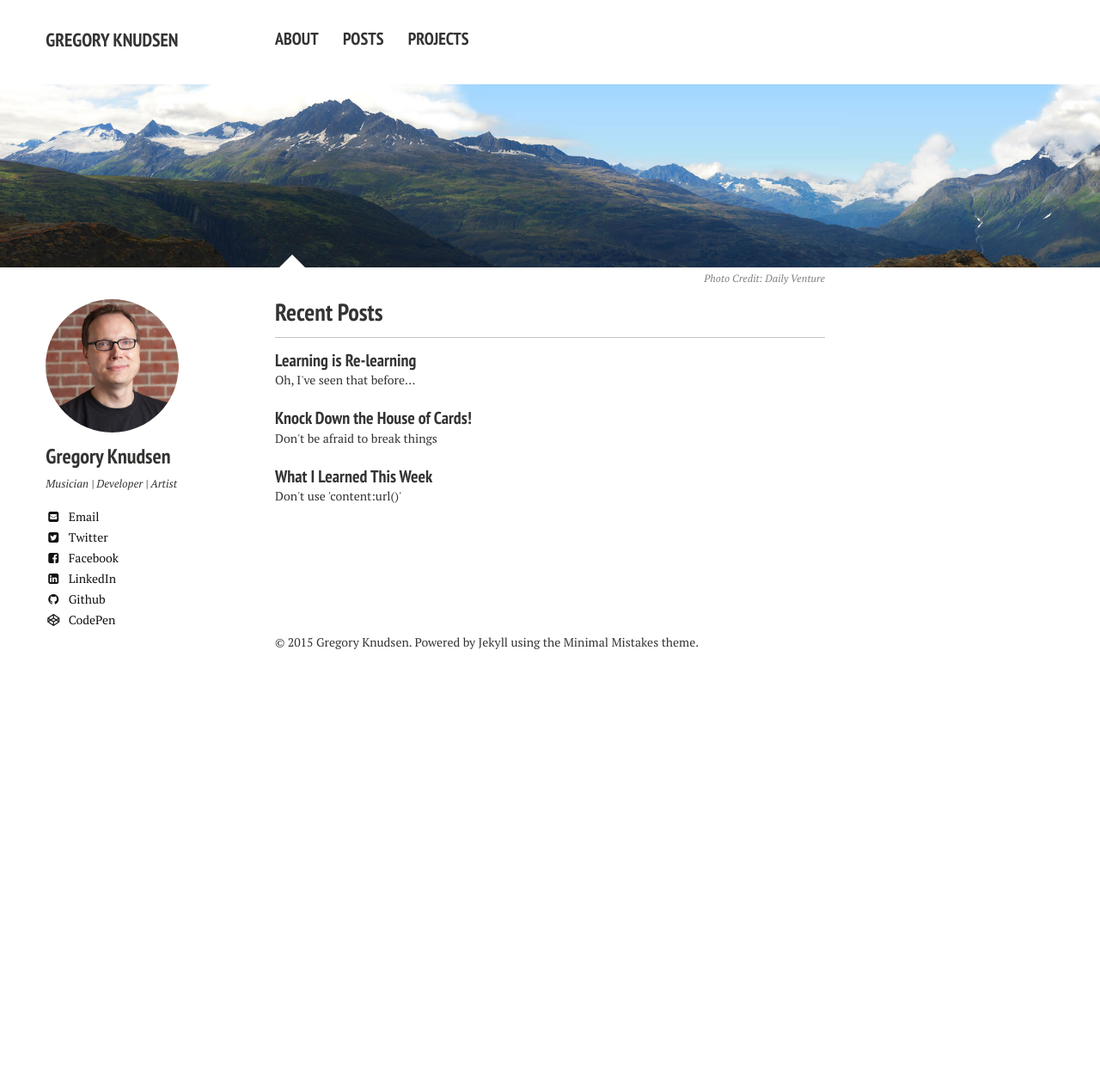
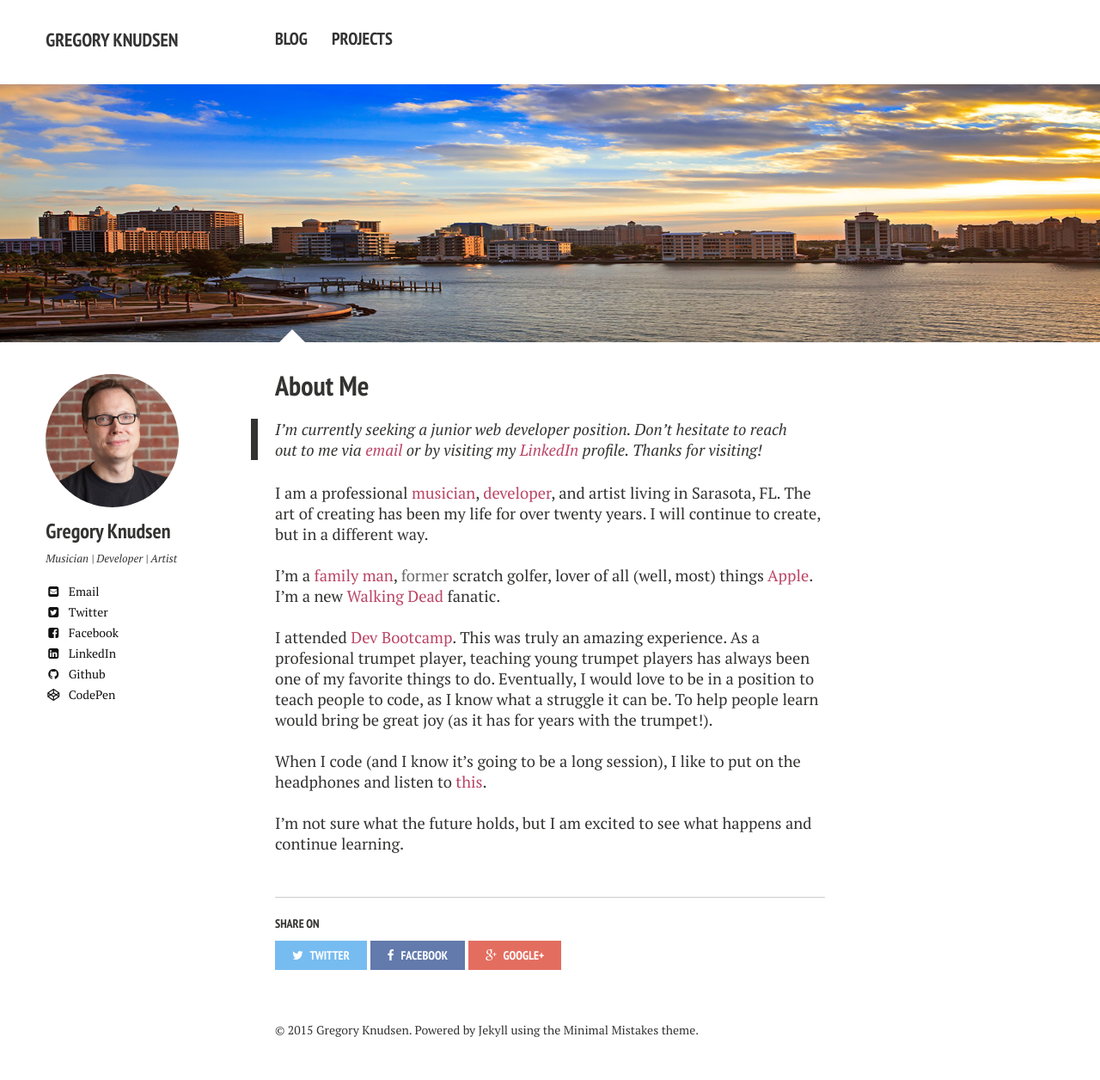
Before and after one commit to gregknudsen/gregknudsen.github.io, a Jekyll site: the page built from index.md, in a window 1280 px wide. Shown: the whole page at 86% size. Built offline with Jekyll 4.4.1, drawn with Linux system fonts in a browser that asks for light colours; nearby versions of some CDN libraries; before the commit the page ends 900 px from its top, so only the background shows below that.

Commit message:
make about page the index page of the site

```diff
--- a/_data/navigation.yml
+++ b/_data/navigation.yml
@@ -1,9 +1,9 @@
 # Site navigation links
 
-- title: About
-  url: /about/
+# - title: About
+#   url: /about/
 
-- title: Posts
+- title: Blog
   url: /posts/
 
 # - title: Theme Setup
--- a/index.md
+++ b/index.md
@@ -1,9 +1,17 @@
 ---
-layout: home
-excerpt: "A minimal Jekyll theme for your blog by designer Michael Rose."
-tags: [Jekyll, theme, responsive, blog, template]
+layout: page
+title: About Me
+tags: [about, Jekyll, theme, responsive]
+modified: 2015-09-08T20:53:07.573882-04:00
+comments: true
 image:
-  feature: mountains.jpg
-  credit: Daily Venture
-  creditlink: http://www.dailyventure.com/photo/Chugach-Mountains-Panorama
+  feature: sarasotaSkyline.jpg
 ---
+
+> I'm currently seeking a junior web developer position. Don't hesitate to reach out to me via [email](mailto:dev.artist15@gmail.com) or by visiting my [LinkedIn](https://www.linkedin.com/pub/gregory-knudsen/41/b33/64){:target="_blank"} profile. Thanks for visiting!
+
+I am a professional [musician](http://www.sarasotaorchestra.org/our-musicians/trumpet/greg-knudsen?referer=trombinoscope){:target="_blank"}, [developer](http://www.github.com/gregknudsen){:target="_blank"}, and artist living in Sarasota, FL. The art of creating has been my life for over twenty years. I will continue to create, but in a different way.<br><br>
+I'm a [family man](http://imgur.com/V0moQQZ){:target="_blank"}, <span id="former">former</span> scratch golfer, lover of all (well, most) things [Apple](http://www.apple.com){:target="_blank"}. I'm a new [Walking Dead](http://www.amc.com/shows/the-walking-dead) fanatic.<br><br>
+I attended [Dev Bootcamp](http://devbootcamp.com/locations/new-york/){:target="_blank"}. This was truly an amazing experience. As a profesional trumpet player, teaching young trumpet players has always been one of my favorite things to do. Eventually, I would love to be in a position to teach people to code, as I know what a struggle it can be. To help people learn would bring be great joy (as it has for years with the trumpet!).<br><br>
+When I code (and I know it's going to be a long session), I like to put on the headphones and listen to [this](https://www.youtube.com/watch?v=5N8sUccRiTA).<br><br>
+I'm not sure what the future holds, but I am excited to see what happens and continue learning.<br><br>
```
